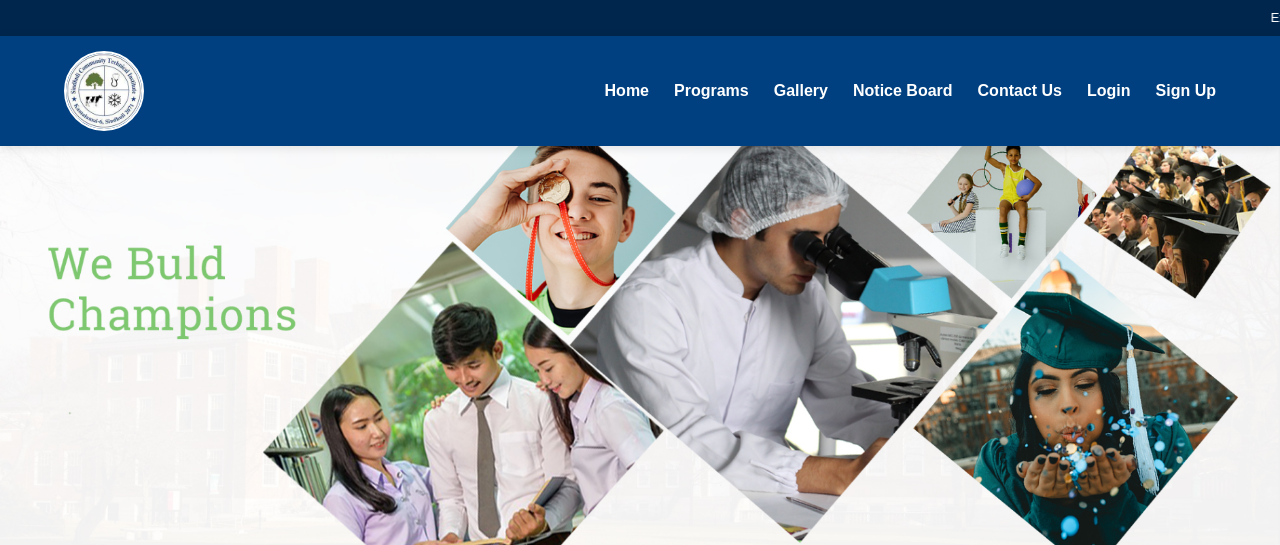
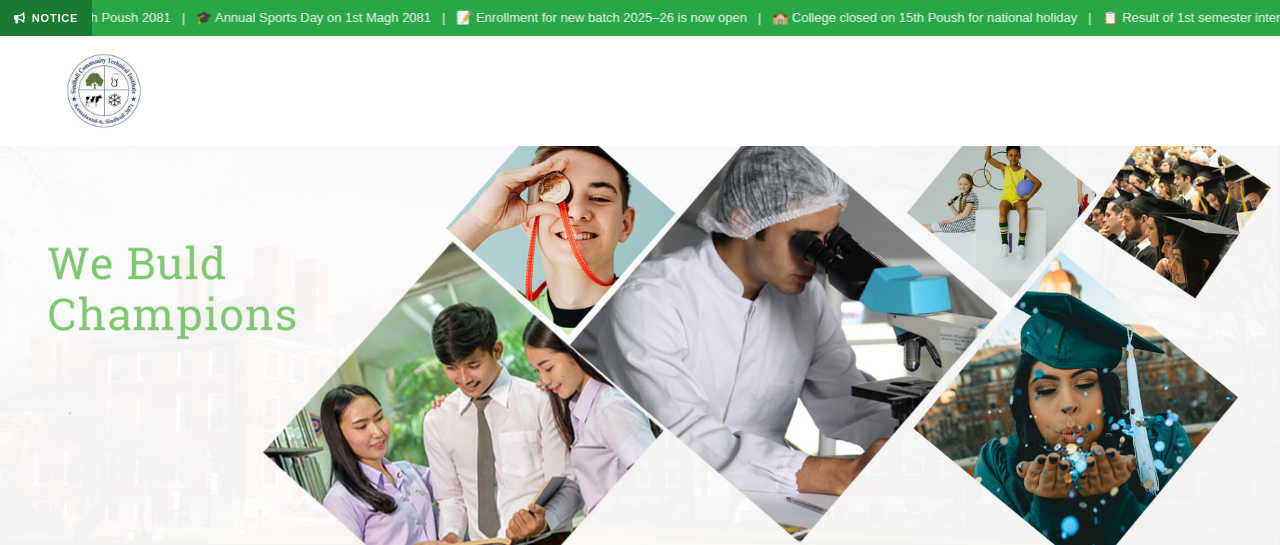
Before and after one commit to dhakalsabnam9-dotcom/SCTI-Project, a PHP site: page /scti/index.html in a window 1280 px wide. Shown: the top 545 px of the page. Run offline with PHP 8.4, Linux system fonts and the light colour scheme.

Commit message:
Fix sticky notice ticker bar - proper JS scroll, no overlap with label

```diff
--- a/assets/css/style.css
+++ b/assets/css/style.css
@@ -30,14 +30,17 @@ body {
 
 /* ===== TOP HEADER ===== */
 .top-header {
-  background: #00264d;
+  background: #004080;
   color: white;
   font-size: 13px;
   font-weight: 500;
-  display: block;
+  display: flex;
   height: 36px;
   line-height: 36px;
   overflow: hidden;
+  position: sticky;
+  top: 0;
+  z-index: 1001;
 }
 .ticker-label {
   background: #e63946;
@@ -60,17 +63,35 @@ body {
   height: 100%;
   display: flex;
   align-items: center;
-}
-.ticker-outer marquee {
-  color: rgba(255,255,255,.9);
+  background: #004080;
+}
+.ticker-track {
+  display: flex;
+  white-space: nowrap;
+  width: max-content;
+  animation: ticker-scroll 30s linear infinite;
+}
+.ticker-track span {
+  color: #ffffff;
+  font-size: 13px;
   letter-spacing: .2px;
-  width: 100%;
+}
+@keyframes ticker-scroll {
+  0%   { transform: translateX(0); }
+  100% { transform: translateX(-50%); }
 }
 .ticker-text {
   white-space: nowrap;
-  color: rgba(255,255,255,.9);
+  color: #ffffff;
   font-size: 13px;
   letter-spacing: .2px;
+  display: inline-block;
+  position: absolute;
+  will-change: transform;
+}
+  letter-spacing: .2px;
+  display: inline-block;
+  position: absolute;
   will-change: transform;
 }
 
--- a/dashboards/admin-dashboard.php
+++ b/dashboards/admin-dashboard.php
@@ -400,7 +400,7 @@ function timeAgo($datetime) {
 
 <!-- Top Header -->
 <div class="top-header">
-  <marquee>Welcome to SCTI Admin Dashboard - Manage your institution efficiently</marquee>
+  <marquee behavior="scroll" direction="left" scrollamount="5" style="width:100%;display:block;line-height:36px;color:white;">Welcome to SCTI Admin Dashboard - Manage your institution efficiently</marquee>
 </div>
 
 <!-- Main Dashboard -->
--- a/index.html
+++ b/index.html
@@ -12,17 +12,80 @@
   <link rel="stylesheet" href="https://cdnjs.cloudflare.com/ajax/libs/font-awesome/6.5.1/css/all.min.css">
 
   <!-- External CSS -->
-  <link rel="stylesheet" href="assets/css/style.css?v=3">
+  <link rel="stylesheet" href="assets/css/style.css?v=35">
+  <style>
+    .top-header {
+      background: #28a745 !important;
+      display: flex !important;
+      height: 36px !important;
+      overflow: hidden !important;
+      position: sticky !important;
+      top: 0 !important;
+      z-index: 1001 !important;
+    }
+    .ticker-label {
+      background: #1a7a30 !important;
+      color: white !important;
+      padding: 0 14px !important;
+      height: 100% !important;
+      display: flex !important;
+      align-items: center !important;
+      gap: 6px !important;
+      font-size: 11px !important;
+      font-weight: 700 !important;
+      text-transform: uppercase !important;
+      white-space: nowrap !important;
+      flex-shrink: 0 !important;
+      z-index: 2 !important;
+      position: relative !important;
+    }
+    .ticker-outer {
+      flex: 1 !important;
+      overflow: hidden !important;
+      height: 100% !important;
+      display: flex !important;
+      align-items: center !important;
+      background: #28a745 !important;
+      position: relative !important;
+    }
+    .ticker-track {
+      white-space: nowrap !important;
+      color: #ffffff !important;
+      font-size: 13px !important;
+      position: absolute !important;
+      will-change: transform !important;
+    }
+  </style>
 </head>
 
 <body>
 
 <!-- ===== TOP HEADER ===== -->
 <div class="top-header">
-  <marquee>
-    Examination Notification | Genius 2025 | Enrollment Open 2025–26
-  </marquee>
+  <div class="ticker-label">
+    <i class="fa fa-bullhorn"></i> NOTICE
+  </div>
+  <div class="ticker-outer" id="tickerOuter">
+    <div class="ticker-track" id="tickerTrack">
+      📢 Examination form submission deadline is 25th Poush 2081 &nbsp;&nbsp;|&nbsp;&nbsp; 🎓 Annual Sports Day on 1st Magh 2081 &nbsp;&nbsp;|&nbsp;&nbsp; 📝 Enrollment for new batch 2025–26 is now open &nbsp;&nbsp;|&nbsp;&nbsp; 🏫 College closed on 15th Poush for national holiday &nbsp;&nbsp;|&nbsp;&nbsp; 📋 Result of 1st semester internal exam published &nbsp;&nbsp;|&nbsp;&nbsp; 🔔 Library books must be returned before Magh 5th &nbsp;&nbsp;|&nbsp;&nbsp; 🎉 Congratulations to all distinction holders &nbsp;&nbsp;|&nbsp;&nbsp; 📌 Parent-teacher meeting on Magh 10th at 10:00 AM &nbsp;&nbsp;&nbsp;&nbsp;
+    </div>
+  </div>
 </div>
+<script>
+(function(){
+  var outer = document.getElementById('tickerOuter');
+  var track = document.getElementById('tickerTrack');
+  var pos = outer.offsetWidth;
+  track.style.transform = 'translateX(' + pos + 'px)';
+  function tick(){
+    pos -= 1;
+    if(pos < -(track.offsetWidth)) pos = outer.offsetWidth;
+    track.style.transform = 'translateX(' + pos + 'px)';
+    requestAnimationFrame(tick);
+  }
+  requestAnimationFrame(tick);
+})();
+</script>
 
 <!-- ===== HEADER & MENU (STICKY) ===== -->
 <header class="header">
--- a/pages/teacher-attendance.php
+++ b/pages/teacher-attendance.php
@@ -245,7 +245,7 @@ function renderTable(list) {
     html += '<tr id="row_'+s.id+'">'
       + '<td style="color:#aaa;font-size:12px">'+(i+1)+'</td>'
       + '<td><div class="student-name">'+esc(s.full_name)+'</div>'
-      +   '<div class="student-meta">'+esc(s.student_id)+' &nbsp;|&nbsp; '+esc(s.course||'')+(s.semester?' &nbsp;Sem '+esc(s.semester):'')+'</div>'
+      +   '<div class="student-meta">'+esc(s.student_id)+' &nbsp;|&nbsp; '+esc(s.course||'')+(s.semester?' &nbsp;'+esc(s.semester):'')+'</div>'
       + '</td>'
       + '<td>'
       +   '<div class="status-group">'
```
Also changed, not shown: add-sample-students.sql (added, +15 -0 lines), index.php (+12 -12 lines), pages/attendance-data.php (+11 -7 lines).
